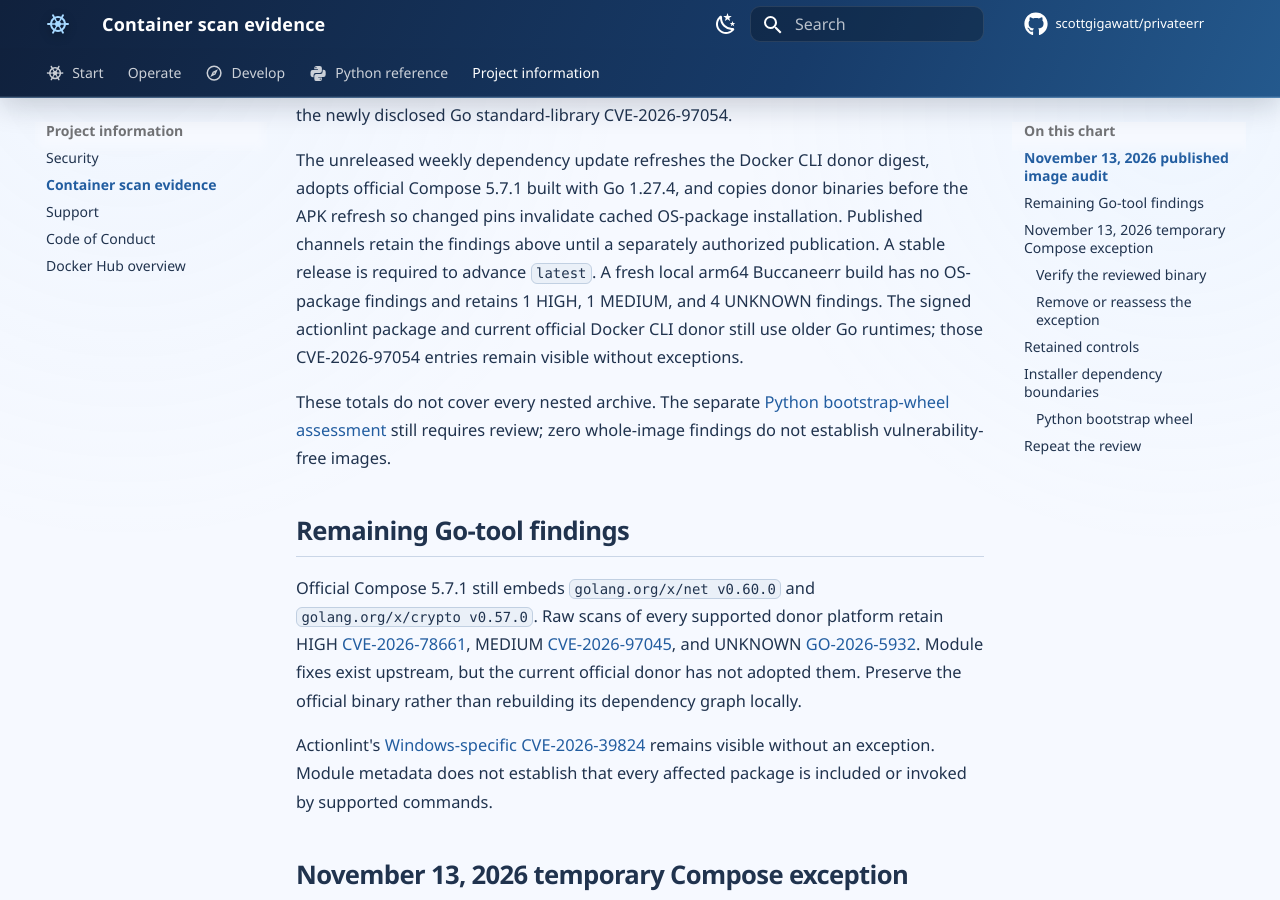
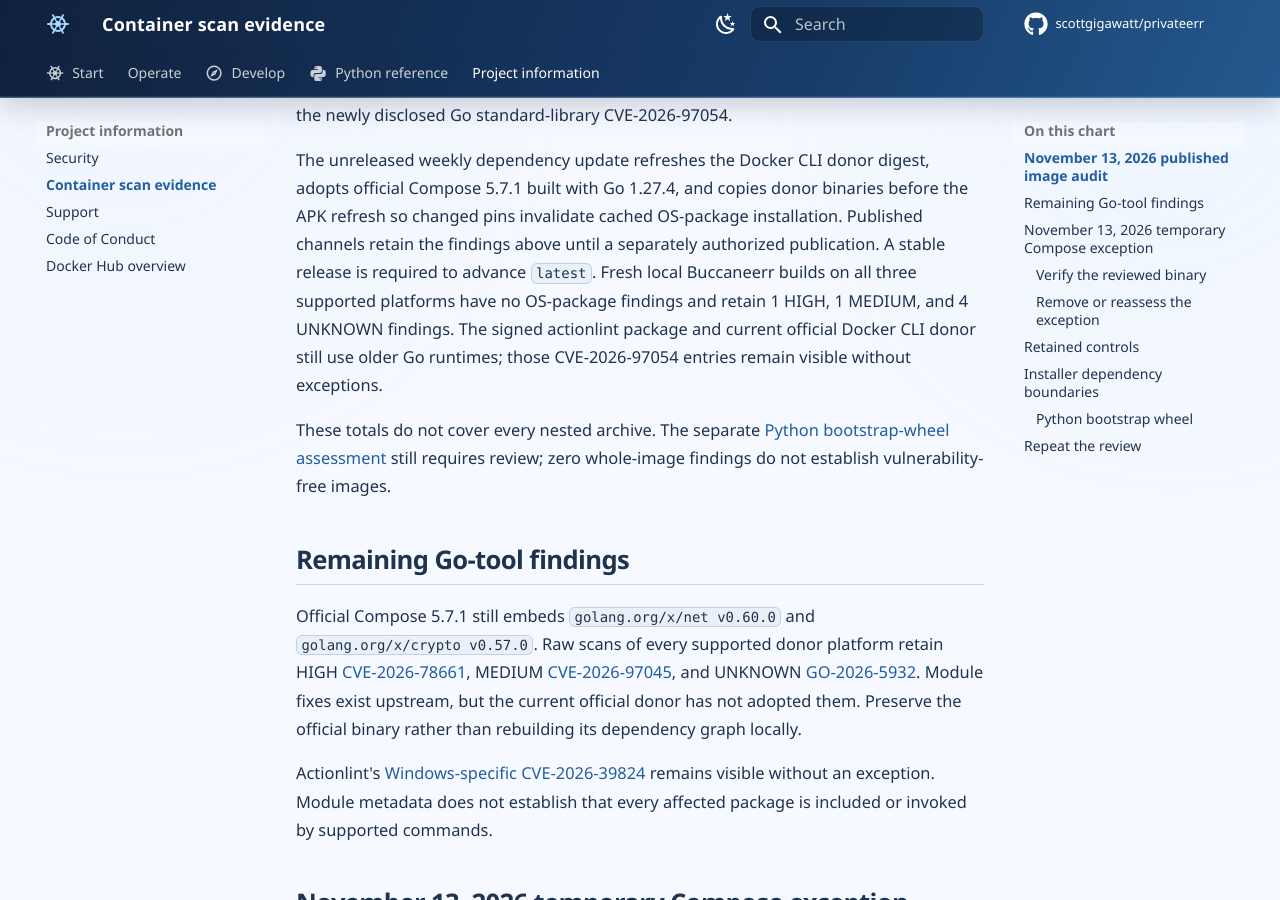
Before and after one commit to scottgigawatt/privateerr, an MkDocs documentation site: the page built from docs/container-scan-review.md, in a window 1280 px wide and 900 px high, scrolled down 1297 px. Built offline with MkDocs 1.6.1 and Material for MkDocs 9.7.7, drawn with Linux system fonts in a browser that asks for light colours; comment, search, counter and statistics services are not loaded.

Commit message:
🧾 Count every hull in the scan fleet

```diff
--- a/docs/container-scan-review.md
+++ b/docs/container-scan-review.md
@@ -22,7 +22,7 @@ The immutable index digests are:
 
 Both `latest` images retain zlib 1.3.2-r1 with CVE-2026-4738; `edge` includes zlib 1.4-r0. Buccaneerr also needs signed stable Alpine updates from git 2.54.0-r0 to 2.54.1-r0 and Node.js 24.22.1-r1 to 24.22.3-r0. Its Docker CLI, Compose, and actionlint binaries report the newly disclosed Go standard-library CVE-2026-97054.
 
-The unreleased weekly dependency update refreshes the Docker CLI donor digest, adopts official Compose 5.7.1 built with Go 1.27.4, and copies donor binaries before the APK refresh so changed pins invalidate cached OS-package installation. Published channels retain the findings above until a separately authorized publication. A stable release is required to advance `latest`. A fresh local arm64 Buccaneerr build has no OS-package findings and retains 1 HIGH, 1 MEDIUM, and 4 UNKNOWN findings. The signed actionlint package and current official Docker CLI donor still use older Go runtimes; those CVE-2026-97054 entries remain visible without exceptions.
+The unreleased weekly dependency update refreshes the Docker CLI donor digest, adopts official Compose 5.7.1 built with Go 1.27.4, and copies donor binaries before the APK refresh so changed pins invalidate cached OS-package installation. Published channels retain the findings above until a separately authorized publication. A stable release is required to advance `latest`. Fresh local Buccaneerr builds on all three supported platforms have no OS-package findings and retain 1 HIGH, 1 MEDIUM, and 4 UNKNOWN findings. The signed actionlint package and current official Docker CLI donor still use older Go runtimes; those CVE-2026-97054 entries remain visible without exceptions.
 
 These totals do not cover every nested archive. The separate [Python bootstrap-wheel assessment](#python-bootstrap-wheel) still requires review; zero whole-image findings do not establish vulnerability-free images.
 
```
